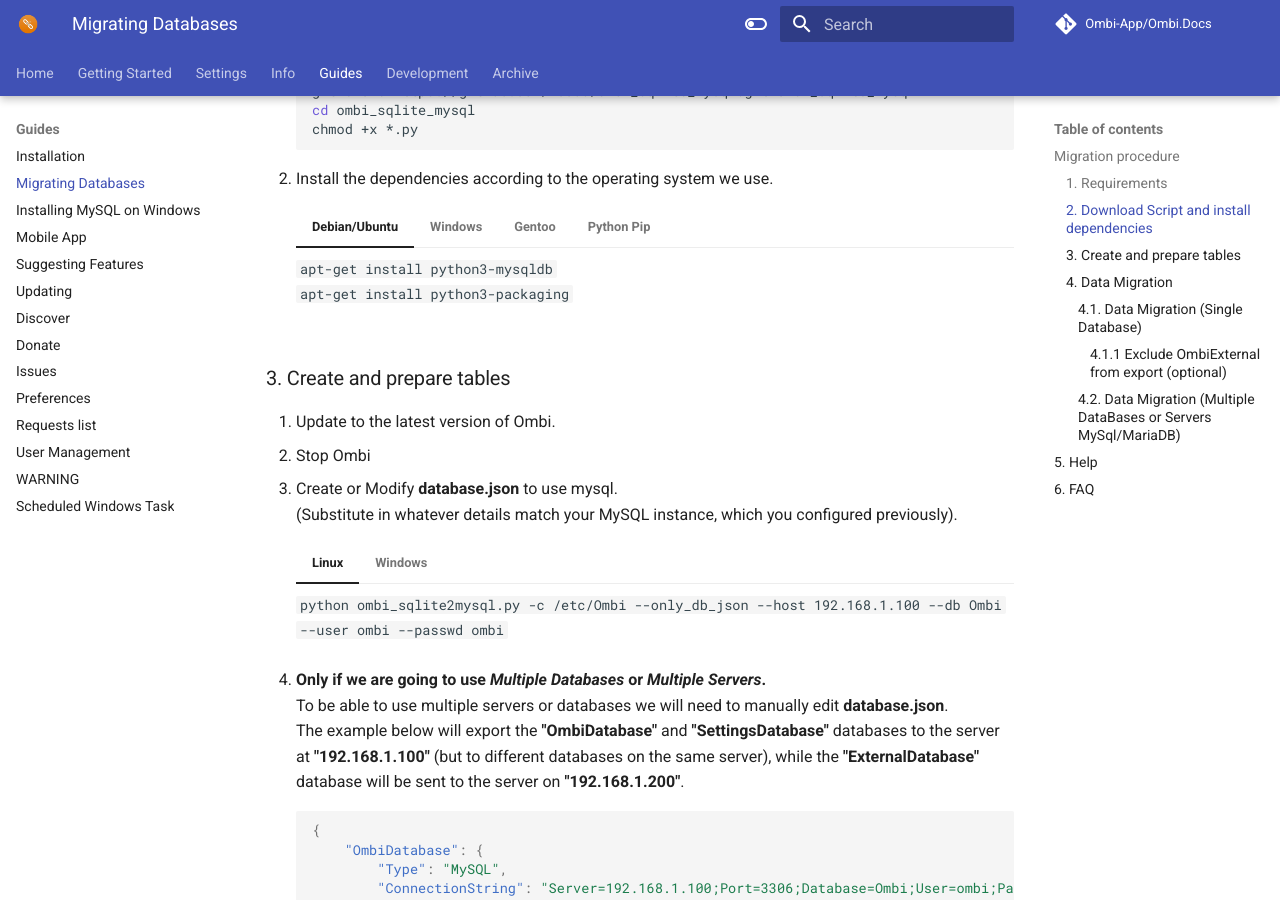
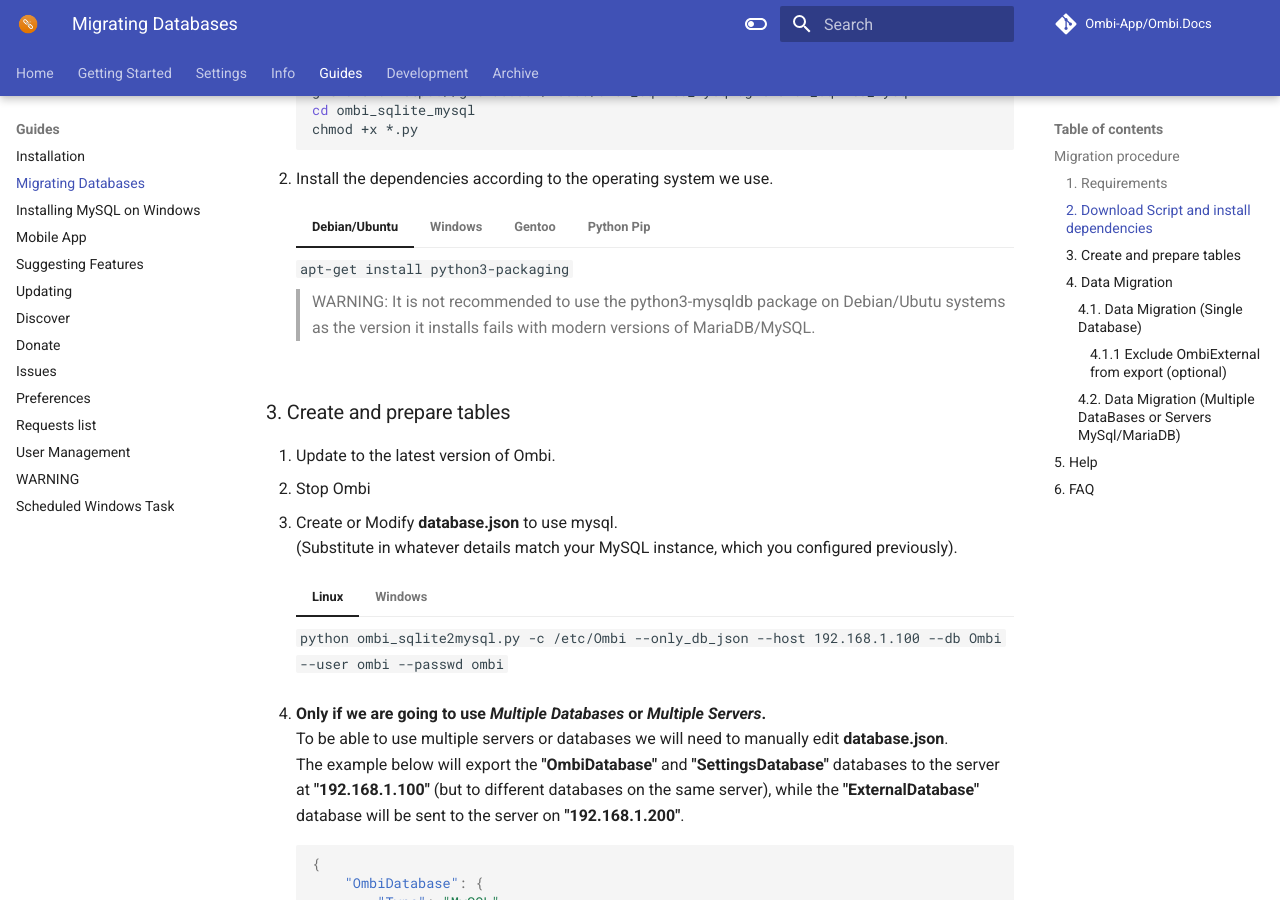
Before and after one commit to Ombi-app/Ombi.Docs, an MkDocs documentation site: the page built from docs/guides/migrating-databases.md, in a window 1280 px wide and 900 px high, scrolled down 629 px. Built offline with MkDocs 1.6.1 and Material for MkDocs 9.7.7, drawn with Linux system fonts in a browser that asks for light colours; comment, search, counter and statistics services are not loaded; some of the changed lines change nothing that is shown.

Commit message:
Update migrating-databases.md
Fix bug package python3-mysqldb new version MySQL/MariaDB
https://github.com/vsc55/ombi_sqlite_mysql/issues/23

```diff
--- a/docs/guides/migrating-databases.md
+++ b/docs/guides/migrating-databases.md
@@ -33,8 +33,8 @@
 2. Install the dependencies according to the operating system we use.
 
     === "Debian/Ubuntu"
-        `apt-get install python3-mysqldb`
         `apt-get install python3-packaging`
+        > WARNING: It is not recommended to use the python3-mysqldb package on Debian/Ubutu systems as the version it installs fails with modern versions of MariaDB/MySQL.
 
     === "Windows"
         Install [Python](https://www.python.org/downloads/), ensuring you also install `Pip` and select the option to add Python to `PATH`.
@@ -45,8 +45,8 @@
         `emerge -va dev-python/packaging`
 
     === "Python Pip"
-        `pip install mysqlclient`
-        `pip install packaging`
+        `pip3 install mysqlclient`
+        `pip3 install packaging`
         If the above errors, try `python -m pip install mysqlclient` and `python -m pip install packaging` instead.
 
 ### 3. Create and prepare tables
```
